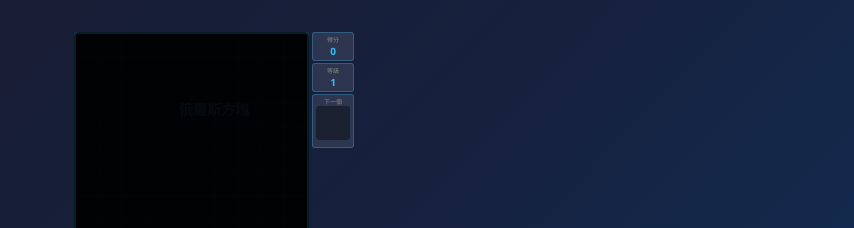
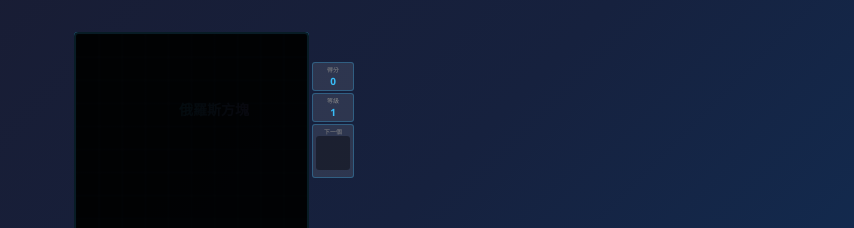
Before and after one commit to ken0953-coder/Test-Game, a website: page index.html in a window 1280 px wide. Shown: the top 228 px of the page, without its empty margins (426-1280 px from the left). Drawn offline with Linux system fonts and the light colour scheme.

Commit message:
UI: 得分等級下一個面板向下移1格

```diff
--- a/index.html
+++ b/index.html
@@ -39,7 +39,7 @@
         .game-container { display: flex; gap: 3px; align-items: flex-start; width: 100%; max-width: 280px; margin-top: -87px; position: relative; }
         .game-board { position: relative; flex: 1; min-width: 0; }
         canvas#gameCanvas { display: block; width: 100%; background: rgba(0, 0, 0, 0.6); border: 2px solid #38bdf8; border-radius: 4px; }
-        .side-panel { display: flex; flex-direction: column; gap: 2px; color: #fff; min-width: 42px; }
+        .side-panel { display: flex; flex-direction: column; gap: 2px; color: #fff; min-width: 42px; margin-top: 30px; }
         .panel-box { background: rgba(255, 255, 255, 0.1); border: 1px solid rgba(56, 189, 248, 0.3); border-radius: 3px; padding: 2px; text-align: center; }
         .panel-title { font-size: 6px; color: #888; text-transform: uppercase; }
         .panel-value { font-size: 10px; font-weight: bold; color: #38bdf8; }
```
